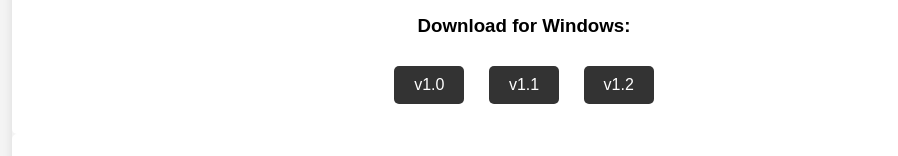
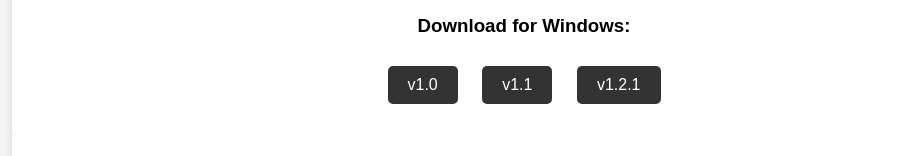
Before and after one commit to thiennguyen9804/thiennguyen9804.github.io, a plain HTML site: page index.html in a window 1280 px wide. Shown: the part 978-1134 px from the top of the page, without its empty margins (116-1014 px from the left). Drawn offline with Linux system fonts and the light colour scheme.

Commit message:
update v1.2

```diff
--- a/index.html
+++ b/index.html
@@ -20,7 +20,7 @@
             <h3>Download for Windows:</h3>
             <a href="Downloads/Chess-1.0.msi" class="download-button" download>v1.0</a>
             <a href="Downloads/Chess-1.1.msi" class="download-button" download>v1.1</a>
-            <a href="Downloads/Chess-1.2.msi" class="download-button" download>v1.2</a>
+            <a href="Downloads/Chess-1.2.msi" class="download-button" download>v1.2.1</a>
         </div>
         <div class="description">
             <h3>About the game</h3>
```
